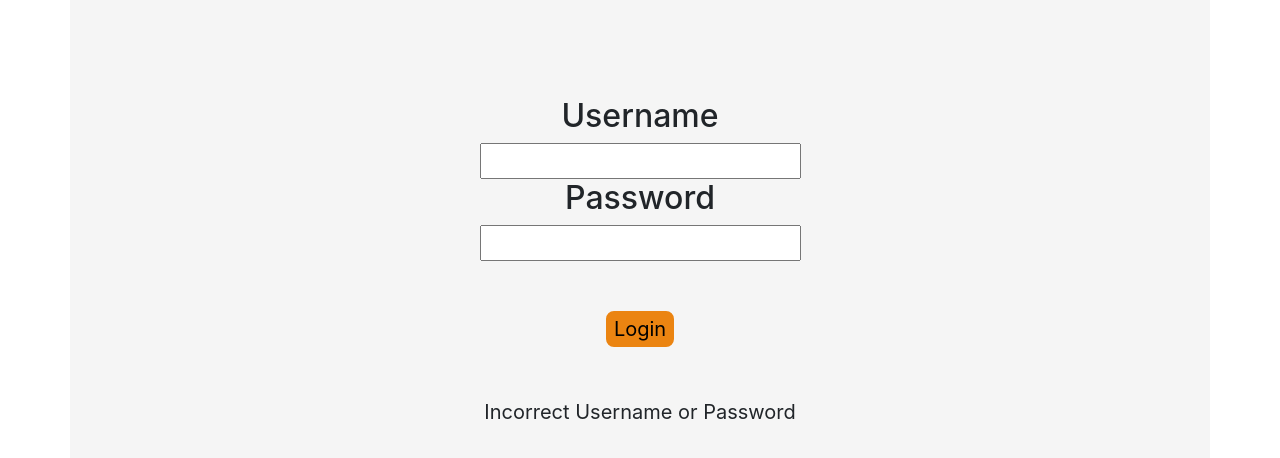
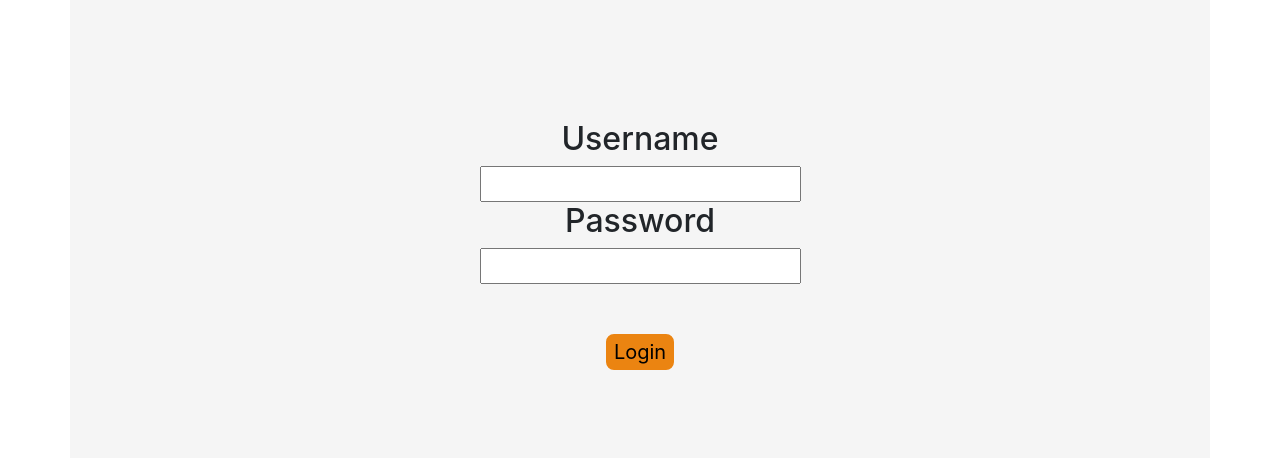
Before and after one commit to DylanBarber/lifeSports, a React (Create React App) app in the folder client/: page /login in a window 1280 px wide. Shown: the part 456-914 px from the top of the page. Built offline with nearby package versions, Linux system fonts and the light colour scheme.

Commit message:
Fix 'incorrect username or password' message display on incorrect login

```diff
--- a/client/src/App.js
+++ b/client/src/App.js
@@ -8,7 +8,6 @@ import EditExercise from "./components/edit-exercise.component";
 import CreateExercise from "./components/create-exercise.component";
 import CreateUser from "./components/create-user.component";
 import Login from "./components/Login";
-import ProtectedRouteTest from "./components/ProtectedRouteTest";
 
 function App() {
   return (
--- a/client/src/components/Login.jsx
+++ b/client/src/components/Login.jsx
@@ -6,6 +6,7 @@ class Login extends React.Component {
   state = {
     username: "",
     password: "",
+    adminLoggedIn: null
   };
   usernameOnChange = e => {
     this.setState({ username: e.target.value });
@@ -35,6 +36,12 @@ class Login extends React.Component {
 
   };
   render() {
+    let errorOrRedirect = "";
+    if (this.state.adminLoggedIn){
+      errorOrRedirect = <Redirect to="/" />;
+    } else if (this.state.adminLoggedIn === false){
+      errorOrRedirect = <p>Incorrect Username or Password</p>;
+    }
     return (
       <div className="container">
         <div className="loginContainer">
@@ -43,8 +50,9 @@ class Login extends React.Component {
           <h2>Password</h2>
           <input onChange={this.passwordOnChange} />
           <button onClick={this.loginHandler}>Login</button>
-          {this.state.adminLoggedIn ? <Redirect to="/" /> :
-          <p>Incorrect Username or Password</p>}
+          {errorOrRedirect}
+
+
         </div>
       </div>
     );
```
